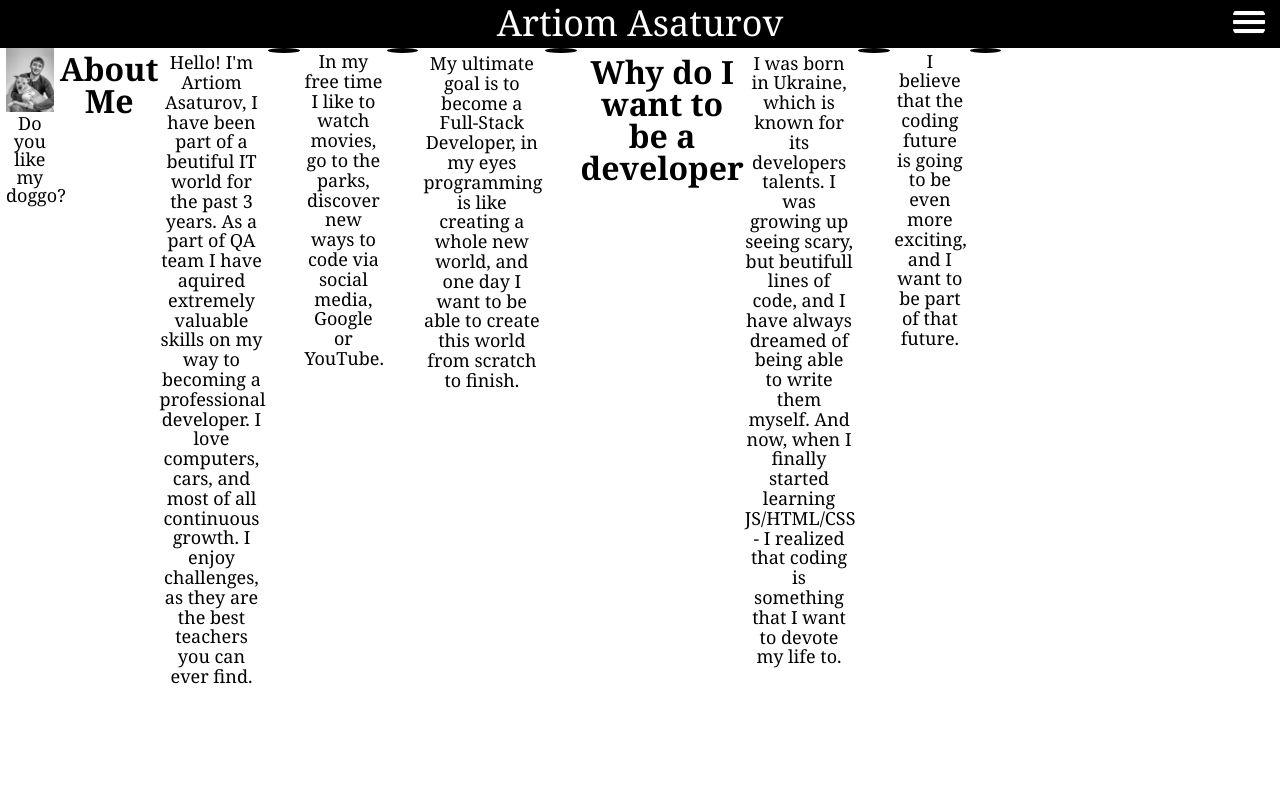
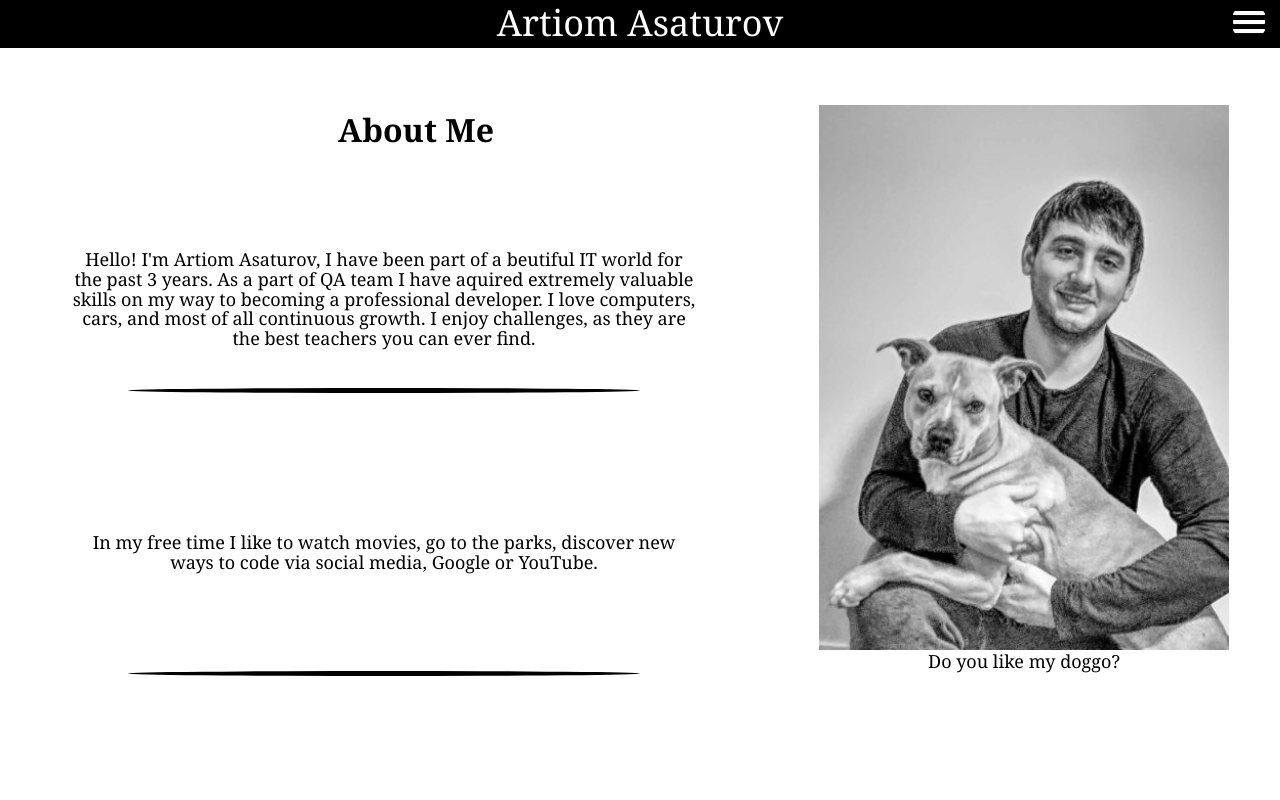
Before and after one commit to defstiller/mobileFirst, a plain HTML site: page index.html in a window 1280 px wide. Shown: the top 800 px of the page. Drawn offline with Linux system fonts and the light colour scheme.

Commit message:
Media is completed for all types of screenes for main page

```diff
--- a/index.html
+++ b/index.html
@@ -71,35 +71,35 @@
         <h1> About Me </h1>
 
 
-        <p class="bodyText">Hello! I'm Artiom Asaturov, I have been part of a beutiful IT world for the past 3 years. As a part of QA team I have aquired extremely valuable skills on my way to becoming a professional developer.
+        <p class="bodyText" id="textOne">Hello! I'm Artiom Asaturov, I have been part of a beutiful IT world for the past 3 years. As a part of QA team I have aquired extremely valuable skills on my way to becoming a professional developer.
             I love computers, cars, and most of all continuous growth. I enjoy challenges, as they are the best teachers you can ever find.
         </p>
 
-    <div class="textDivider"></div>
+    <div class="textDivider" id="divOne"></div>
 
-        <p class="bodyText">
+        <p class="bodyText" id="textTwo">
             In my free time I like to watch movies, go to the parks, discover new ways to code via social media, Google or YouTube.
         </p>
 
-    <div class="textDivider"></div>
+    <div class="textDivider" id="divTwo"></div>
 
-        <p class="bodyText">
+        <p class="bodyText" id="textThree">
             My ultimate goal is to become a Full-Stack Developer, in my eyes programming is like creating a whole new world, and one day I want to be able to create this world from scratch to finish.
         </p>
 
-    <div class="textDivider"></div>
+    <div class="textDivider" id="divThree"></div>
 
-        <h3>Why do I want to be a developer</h3>
+        <h3 id="textFour">Why do I want to be a developer</h3>
 
 
-        <p class="bodyText">I was born in Ukraine, which is known for its developers talents. I was growing up seeing scary, but beutifull lines of code, and I have always dreamed of being able to write them myself.
+        <p class="bodyText" id="textFive">I was born in Ukraine, which is known for its developers talents. I was growing up seeing scary, but beutifull lines of code, and I have always dreamed of being able to write them myself.
             And now, when I finally started learning JS/HTML/CSS - I realized that coding is something that I want to devote my life to.
         </p>
-    <div class="textDivider"></div>
-        <p class="bodyText">
+    <div class="textDivider" id="divFour"></div>
+        <p class="bodyText" id="textSix">
             I believe that the coding future is going to be even more exciting, and I want to be part of that future.
         </p>
-    <div class="textDivider"></div>
+    <div class="textDivider" id="divFive"></div>
 
 
     </main> <!-- ABOUT ME ENDS -->
--- a/resources/styles/styles.css
+++ b/resources/styles/styles.css
@@ -149,6 +149,55 @@ footer {
 @media screen and (min-width: 1200px ) {
     main {
         display: grid;
-        grid-template: repeat(50, 1fr) / repeat(20, 1fr);
+        grid-template: repeat(28, 1fr) / repeat(20, 1fr);
+    }
+    #imgContainer {
+        grid-area: 2 / 13 / span 20 / span 10;
+    }
+    main h1 {
+        grid-area: 2 / 6 / span 2 / span 3;
+    }
+    #textOne {
+        grid-area:  4 / 2 / span 3 / span 10;
+    }
+    #divOne {
+        grid-area: 7 / 2 / span 1 / span 10;
+    }
+    #textTwo {
+        grid-area: 9 / 2 / span 3 / span 10;
+    }
+    #divTwo {
+        grid-area: 12 / 2 / span 3 / span 10;
+    }
+    #textThree {
+        grid-area: 15 / 6 / span 3 / span 9;
+    }
+    #divThree {
+        grid-area: 18 / 5 / span 3 / span 11;
+    }
+    #textFour {
+        grid-area: 21 / 7 / span 3 / span 8;
+    }
+    #textFive {
+        grid-area: 24 / 1 / span 3 / span 8;
+    }
+    #divFour {
+        border-radius: 0%;
+        grid-area: 27 / 1 / span 2 / span 19;
+    }
+    #textSix {
+        grid-area: 24 / 12 / span 3 / span 8;
+    }
+    #divFive {
+        display: none;
+    }
+
+}
+@media screen and (min-width:1700px){
+    #divThree {
+        grid-area: 18 / 2 / span 3 / span 10;
+    }
+    #textThree {
+        grid-area: 15 / 2 / span 3 / span 10;
     }
 }
```
